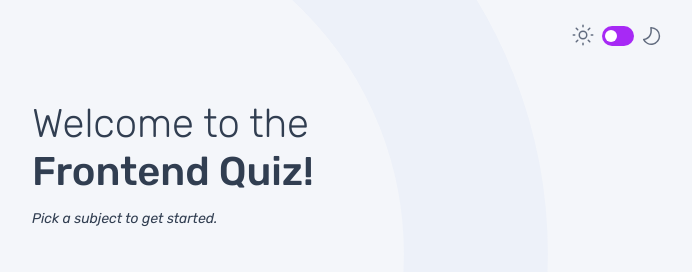
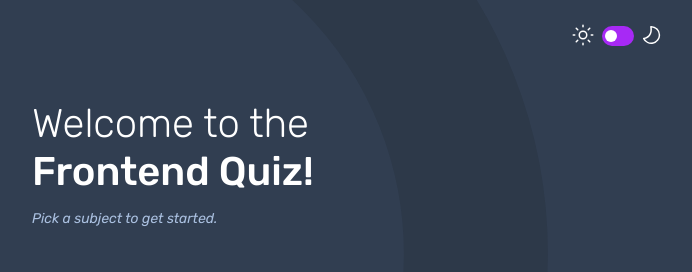
Before and after one commit to frontend-en/Frontend-quiz-app, a plain HTML site: page index.html in a window 1280 px wide. Shown: the whole page, without its empty margins (288-980 px from the left). Drawn offline with Linux system fonts and the light colour scheme.

Commit message:
fix theme

```diff
--- a/index.html
+++ b/index.html
@@ -8,7 +8,7 @@
 
   <title>Frontend Mentor | Frontend quiz app</title>
 </head>
-<body class='light-theme'>
+<body class='dark-theme'>
   <header class="control">
     <div class="control__accessibility hidden">
       <img src="#" alt="" class="control__img">
```
